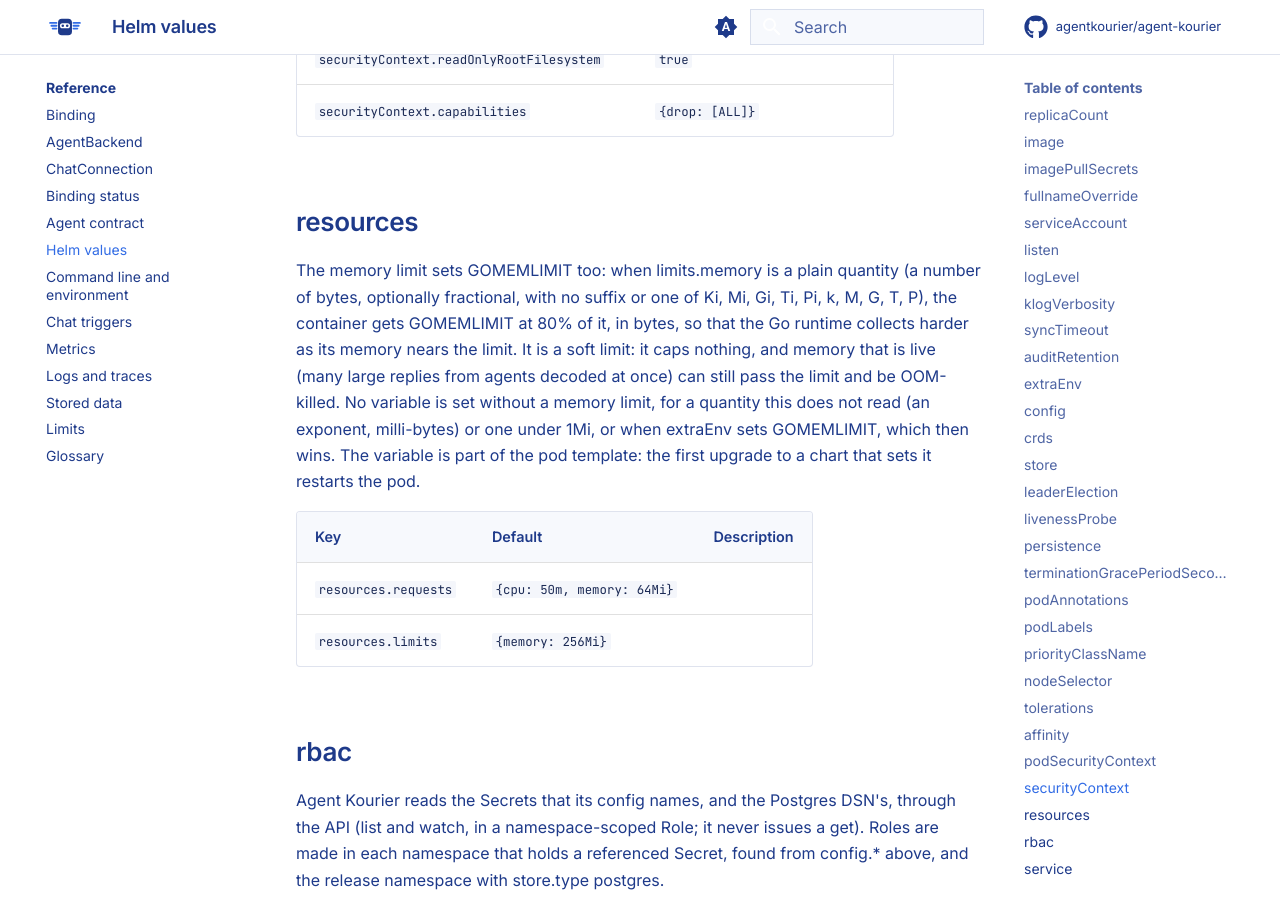
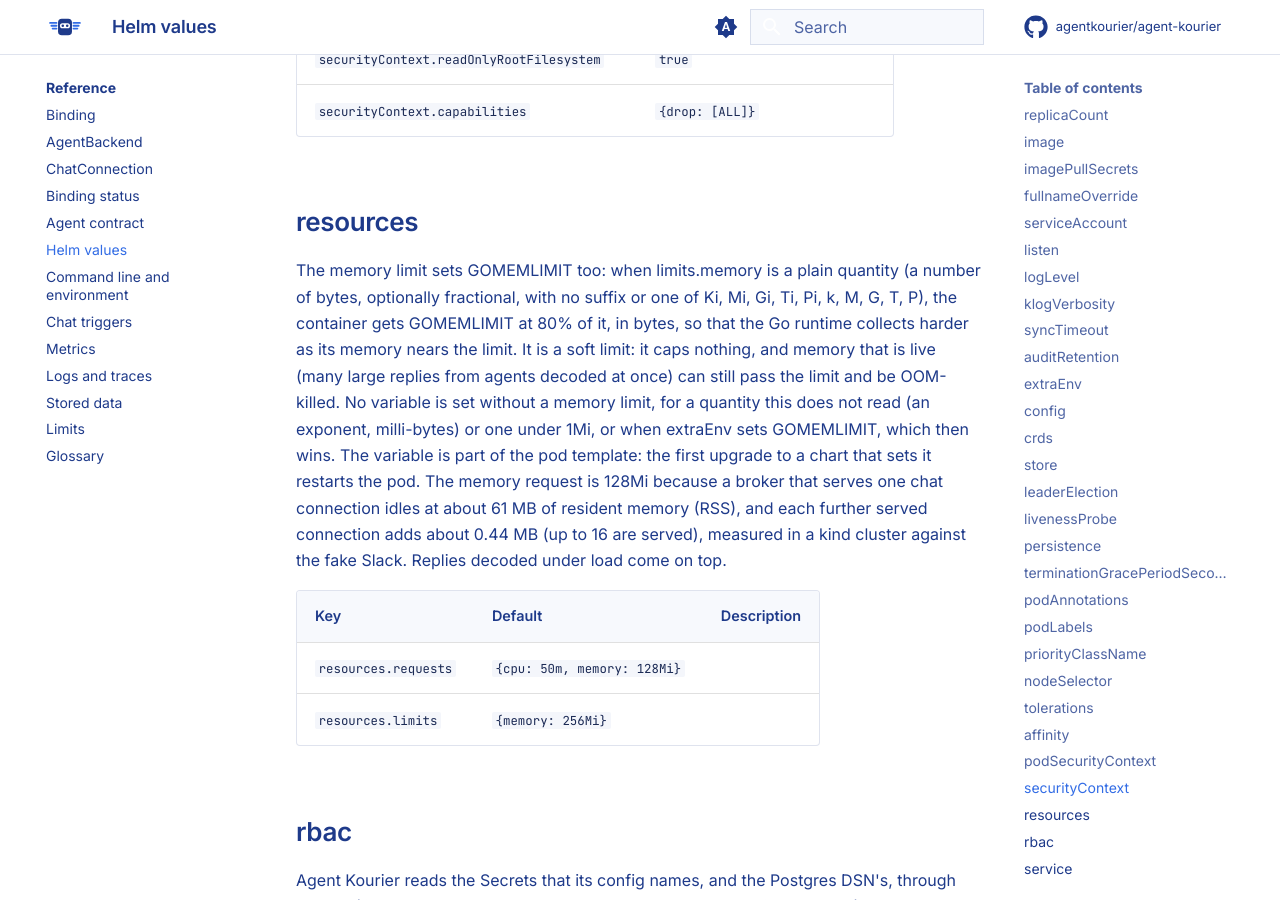
Before and after one commit to agentkourier/agent-kourier, an MkDocs documentation site: the page built from docs/reference/helm-values.md, in a window 1280 px wide and 900 px high, scrolled down 12964 px. Built offline with MkDocs 1.6.1 and Material for MkDocs 9.7.7, drawn with Linux system fonts in a browser that asks for light colours; comment, search, counter and statistics services are not loaded.

Commit message:
fix(chart): raise the default memory request to 128Mi
A broker that serves one chat connection idles at about 61 MB RSS against
the 64Mi request, and each further served connection adds about 0.44 MB
(measured in kind against the fake Slack). The limit stays 256Mi.

```diff
--- a/docs/reference/helm-values.md
+++ b/docs/reference/helm-values.md
@@ -227,11 +227,11 @@
 
 ## resources
 
-The memory limit sets GOMEMLIMIT too: when limits.memory is a plain quantity (a number of bytes, optionally fractional, with no suffix or one of Ki, Mi, Gi, Ti, Pi, k, M, G, T, P), the container gets GOMEMLIMIT at 80% of it, in bytes, so that the Go runtime collects harder as its memory nears the limit. It is a soft limit: it caps nothing, and memory that is live (many large replies from agents decoded at once) can still pass the limit and be OOM-killed. No variable is set without a memory limit, for a quantity this does not read (an exponent, milli-bytes) or one under 1Mi, or when extraEnv sets GOMEMLIMIT, which then wins. The variable is part of the pod template: the first upgrade to a chart that sets it restarts the pod.
+The memory limit sets GOMEMLIMIT too: when limits.memory is a plain quantity (a number of bytes, optionally fractional, with no suffix or one of Ki, Mi, Gi, Ti, Pi, k, M, G, T, P), the container gets GOMEMLIMIT at 80% of it, in bytes, so that the Go runtime collects harder as its memory nears the limit. It is a soft limit: it caps nothing, and memory that is live (many large replies from agents decoded at once) can still pass the limit and be OOM-killed. No variable is set without a memory limit, for a quantity this does not read (an exponent, milli-bytes) or one under 1Mi, or when extraEnv sets GOMEMLIMIT, which then wins. The variable is part of the pod template: the first upgrade to a chart that sets it restarts the pod. The memory request is 128Mi because a broker that serves one chat connection idles at about 61 MB of resident memory (RSS), and each further served connection adds about 0.44 MB (up to 16 are served), measured in a kind cluster against the fake Slack. Replies decoded under load come on top.
 
 | Key | Default | Description |
 |---|---|---|
-| `resources.requests` | `{cpu: 50m, memory: 64Mi}` |  |
+| `resources.requests` | `{cpu: 50m, memory: 128Mi}` |  |
 | `resources.limits` | `{memory: 256Mi}` |  |
 
 ## rbac
```
Also changed, not shown: charts/agent-kourier/README.md (+3 -2 lines), docs/release-notes.md (+1 -0 lines), 9 other files.
